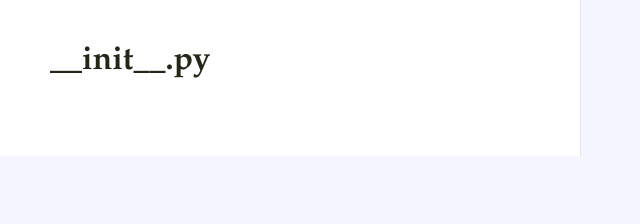
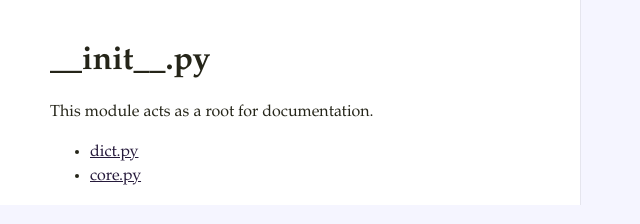
Before and after one commit to idmitrievsky/midware, a plain HTML site: page docs/__init__.html in a window 1280 px wide. Shown: the whole page, without its empty margins (0-640 px from the left). Drawn offline with Linux system fonts and the light colour scheme.

Commit message:
Generate docs

```diff
--- a/docs/__init__.html
+++ b/docs/__init__.html
@@ -17,7 +17,11 @@
       <div class='octowrap'>
         <a class='octothorpe' href='#section-0'>#</a>
       </div>
-
+      <p>This module acts as a root for documentation.</p>
+<ul>
+<li><a href="dict.html">dict.py</a></li>
+<li><a href="core.html">core.py</a></li>
+</ul>
     </div>
     <div class='code'>
       <div class="highlight"><pre><span></span>
```
